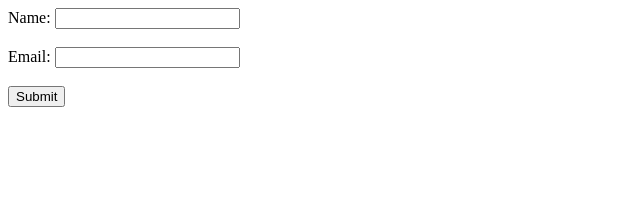
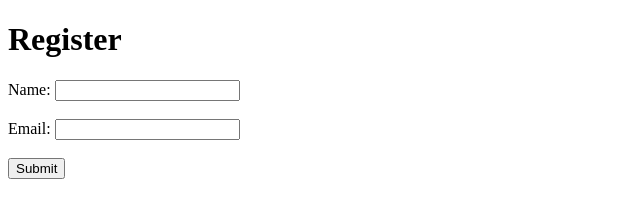
Before and after one commit to dgaurav300/FormValidation, a plain HTML site: page index.html in a window 1280 px wide. Shown: the whole page, without its empty margins (0-640 px from the left). Drawn offline with Linux system fonts and the light colour scheme.

Commit message:
Update Title

```diff
--- a/index.html
+++ b/index.html
@@ -7,6 +7,7 @@
     <script src="sweetalert2@11.js"></script>
 </head>
 <body>
+    <h1>Register</h1>
     <form onsubmit="return formValidate()"  name="form1">
        Name: <input type="text" name="name"/> <br><br>
        Email: <input type="email" name="email"/> <br><br>
```
